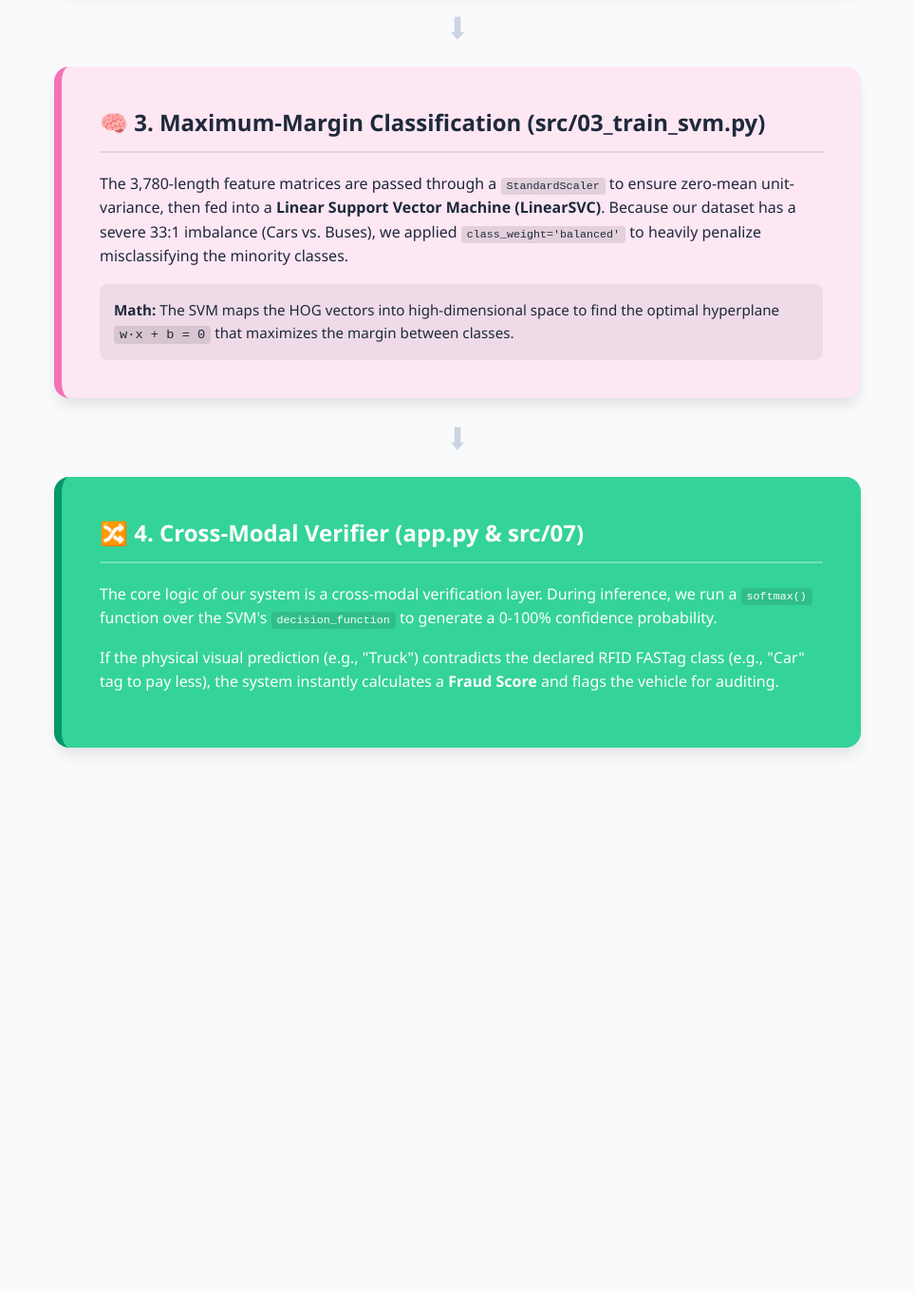
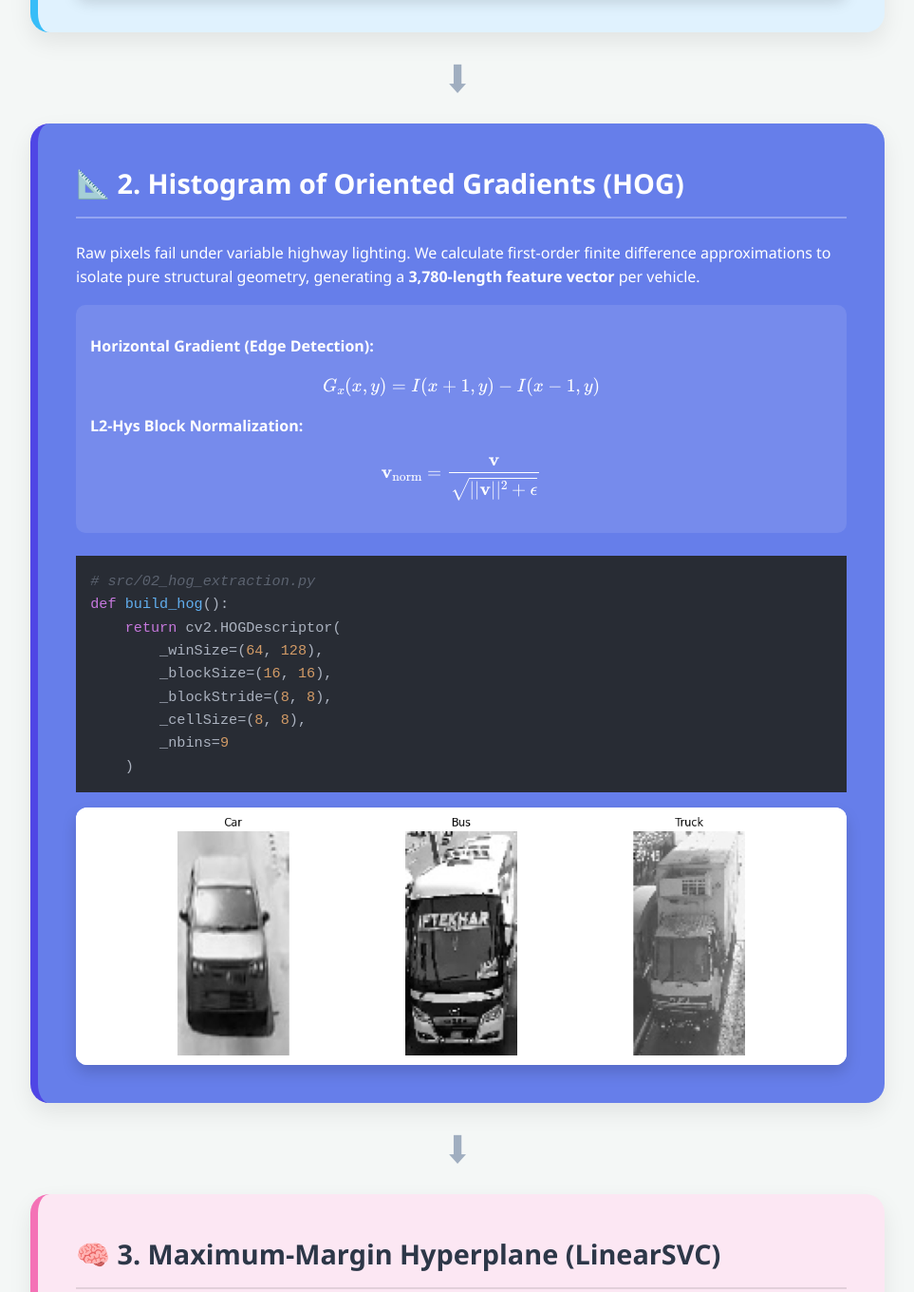
Before and after one commit to Kunal-Somani/TruthTag-Toll-Audit, a plain HTML site: page index.html in a window 1280 px wide. Shown: the part 1032-2392 px from the top of the page at 95% size, without its empty margins (158-1121 px from the left). Before the commit the page ends 1883 px from the top, so only its background shows below. Drawn offline with nearby package versions, Linux system fonts and the light colour scheme.

Commit message:
Update index.html

```diff
--- a/index.html
+++ b/index.html
@@ -4,21 +4,24 @@
     <meta charset="UTF-8">
     <meta name="viewport" content="width=device-width, initial-scale=1.0">
     <title>Cross-Modal Vehicle Verifier | B-Team</title>
+
+    <link rel="stylesheet" href="https://cdnjs.cloudflare.com/ajax/libs/highlight.js/11.7.0/styles/atom-one-dark.min.css">
+    <script src="https://cdnjs.cloudflare.com/ajax/libs/highlight.js/11.7.0/highlight.min.js"></script>
+    <script>hljs.highlightAll();</script>
+
+    <script src="https://polyfill.io/v3/polyfill.min.js?features=es6"></script>
+    <script id="MathJax-script" async src="https://cdn.jsdelivr.net/npm/mathjax@3/es5/tex-mml-chtml.js"></script>
+
     <style>
         :root {
-            --bg-light: #f8fafc; /* Very light modern background */
-            --text-dark: #1e293b;
+            --bg-light: #f4f7f6;
+            --text-dark: #2d3748;
             --text-light: #ffffff;
-
-            /* Light Pastels */
-            --light-pastel-1: #e0f2fe; /* Sky Blue */
-            --light-pastel-2: #fce7f3; /* Pink */
-
-            /* Medium-Dark Pastels */
-            --med-dark-pastel-1: #818cf8; /* Indigo */
-            --med-dark-pastel-2: #34d399; /* Emerald/Mint */
-
-            --node-shadow: 0 10px 15px -3px rgba(0, 0, 0, 0.1);
+            --light-pastel-1: #e0f2fe;
+            --light-pastel-2: #fce7f3;
+            --med-dark-pastel-1: #667eea;
+            --med-dark-pastel-2: #38b2ac;
+            --node-shadow: 0 10px 25px rgba(0, 0, 0, 0.08);
         }
 
         body {
@@ -37,120 +40,123 @@
             text-align: center;
             padding: 4rem 2rem 2rem;
             max-width: 800px;
+            animation: fadeInDown 1s ease;
         }
 
         h1 {
-            font-size: 2.8rem;
-            color: #0f172a;
+            font-size: 3rem;
+            color: #1a202c;
             margin-bottom: 0.5rem;
+            letter-spacing: -1px;
         }
 
         .subtitle {
             font-size: 1.2rem;
-            color: #475569;
-            margin-bottom: 1rem;
+            color: #718096;
+            margin-bottom: 1.5rem;
         }
 
         .badge {
-            background-color: #e2e8f0;
-            padding: 0.4rem 1rem;
+            background: linear-gradient(135deg, #667eea 0%, #764ba2 100%);
+            padding: 0.5rem 1.2rem;
             border-radius: 20px;
-            font-size: 0.9rem;
-            font-weight: 600;
-            color: #334155;
+            font-size: 0.95rem;
+            font-weight: bold;
+            color: white;
+            box-shadow: 0 4px 15px rgba(102, 126, 234, 0.4);
         }
 
         .pipeline-container {
             display: flex;
             flex-direction: column;
-            gap: 1.5rem;
+            gap: 2rem;
             width: 90%;
-            max-width: 850px;
-            padding-bottom: 4rem;
+            max-width: 900px;
+            padding-bottom: 5rem;
             margin-top: 2rem;
         }
 
         /* The Nodes */
         .node {
-            border-radius: 16px;
+            border-radius: 20px;
             padding: 2.5rem;
             box-shadow: var(--node-shadow);
-            transition: transform 0.2s ease, box-shadow 0.2s ease;
+            transition: transform 0.3s cubic-bezier(0.175, 0.885, 0.32, 1.275), box-shadow 0.3s ease;
             position: relative;
+            opacity: 0; /* For animation */
+            transform: translateY(40px); /* For animation */
+            animation: fadeUp 0.8s ease forwards;
         }
 
         .node:hover {
-            transform: translateY(-4px);
-            box-shadow: 0 20px 25px -5px rgba(0, 0, 0, 0.1);
+            transform: translateY(-8px) scale(1.01);
+            box-shadow: 0 20px 30px rgba(0, 0, 0, 0.12);
         }
+
+        /* Animation delays for sequential loading */
+        .node:nth-child(1) { animation-delay: 0.2s; background-color: var(--light-pastel-1); color: var(--text-dark); border-left: 8px solid #38bdf8; }
+        .node:nth-child(3) { animation-delay: 0.4s; background-color: var(--med-dark-pastel-1); color: var(--text-light); border-left: 8px solid #4f46e5; }
+        .node:nth-child(5) { animation-delay: 0.6s; background-color: var(--light-pastel-2); color: var(--text-dark); border-left: 8px solid #f472b6; }
+        .node:nth-child(7) { animation-delay: 0.8s; background-color: var(--med-dark-pastel-2); color: var(--text-light); border-left: 8px solid #059669; }
 
         .node h2 {
             margin-top: 0;
-            font-size: 1.5rem;
+            font-size: 1.8rem;
             display: flex;
             align-items: center;
             gap: 12px;
             border-bottom: 2px solid rgba(255,255,255,0.3);
-            padding-bottom: 10px;
+            padding-bottom: 12px;
         }
 
-        .node code {
-            background: rgba(0,0,0,0.1);
-            padding: 2px 6px;
-            border-radius: 4px;
-            font-family: monospace;
-            font-size: 0.9em;
-        }
-
-        /* Alternating Colors & Text Colors */
-
-        /* 1. Light Pastel */
-        .node:nth-child(1) {
-            background-color: var(--light-pastel-1);
-            color: var(--text-dark);
-            border-left: 8px solid #38bdf8;
-        }
-        .node:nth-child(1) h2 { border-color: rgba(0,0,0,0.1); }
-
-        /* 2. Medium-Dark Pastel */
-        .node:nth-child(3) {
-            background-color: var(--med-dark-pastel-1);
-            color: var(--text-light);
-            border-left: 8px solid #4f46e5;
-        }
-
-        /* 3. Light Pastel */
-        .node:nth-child(5) {
-            background-color: var(--light-pastel-2);
-            color: var(--text-dark);
-            border-left: 8px solid #f472b6;
-        }
-        .node:nth-child(5) h2 { border-color: rgba(0,0,0,0.1); }
-
-        /* 4. Medium-Dark Pastel */
-        .node:nth-child(7) {
-            background-color: var(--med-dark-pastel-2);
-            color: var(--text-light);
-            border-left: 8px solid #059669;
-        }
+        .node:nth-child(1) h2, .node:nth-child(5) h2 { border-color: rgba(0,0,0,0.1); }
 
         .arrow {
             text-align: center;
-            font-size: 2rem;
-            color: #cbd5e1;
-            margin: -0.5rem 0;
+            font-size: 2.5rem;
+            color: #a0aec0;
+            margin: -1rem 0;
+            animation: fadeIn 1.5s ease 1s forwards;
+            opacity: 0;
         }
 
-        .math-box {
-            background: rgba(255,255,255,0.2);
-            padding: 15px;
-            border-radius: 8px;
-            margin-top: 15px;
+        /* Images and Data Vis */
+        .vis-container {
+            margin-top: 1.5rem;
+            border-radius: 12px;
+            overflow: hidden;
+            box-shadow: 0 8px 16px rgba(0,0,0,0.15);
+            background: white;
+            text-align: center;
+        }
+
+        .vis-container img {
+            width: 100%;
+            height: auto;
+            display: block;
+        }
+
+        /* Code Blocks */
+        pre {
+            border-radius: 10px;
+            box-shadow: inset 0 2px 4px rgba(0,0,0,0.5);
+            margin-top: 1.5rem;
+        }
+        code {
+            font-family: 'Fira Code', 'Courier New', Courier, monospace;
             font-size: 0.95rem;
         }
 
-        .light-math {
-            background: rgba(0,0,0,0.05);
+        /* Keyframes */
+        @keyframes fadeUp {
+            to { opacity: 1; transform: translateY(0) scale(1); }
+        }
+        @keyframes fadeInDown {
+            from { opacity: 0; transform: translateY(-30px); }
+            to { opacity: 1; transform: translateY(0); }
+        }
+        @keyframes fadeIn {
+            to { opacity: 1; }
         }
 
     </style>
@@ -158,45 +164,80 @@
 <body>
 
     <header>
-        <h1>🚦 FASTag Fraud Detection</h1>
-        <p class="subtitle">A Cross-Modal Visual Verification System built with Classical CV</p>
-        <span class="badge">Engineered by B-Team</span>
+        <h1>🚦 FASTag Fraud Detection System</h1>
+        <p class="subtitle">A Robust Computer Vision Pipeline for Real-Time Highway Auditing</p>
+        <span class="badge">Engineered by Team B</span>
     </header>
 
     <div class="pipeline-container">
 
         <div class="node">
-            <h2>📦 1. Data Processing (src/01_explore_dataset.py)</h2>
-            <p>Our pipeline targets structural taxonomy rather than standard objects. We isolated and categorized thousands of top-down toll plaza images into three distinct classes: <code>f1 (Car)</code>, <code>f4 (Bus)</code>, and <code>f5 (Truck)</code>. Before extraction, every single ROI is forced into a standard grayscale <code>64x128</code> matrix to normalize aspect ratios.</p>
-        </div>
+            <h2>📦 1. Data Engineering & Processing</h2>
+            <p>Our pipeline targets structural taxonomy. We isolated top-down toll plaza images into three specific commercial classes: <b>Car (f1)</b>, <b>Bus (f4)</b>, and <b>Truck (f5)</b>. To standardize inputs for classical CV, every ROI is converted to a grayscale <code>64x128</code> matrix.</p>
 
-        <div class="arrow">⬇</div>
-
-        <div class="node">
-            <h2>📐 2. Structural Fingerprinting (src/02_hog_extraction.py)</h2>
-            <p>Raw pixels are highly susceptible to lighting variance and color noise. We utilize <strong>Histogram of Oriented Gradients (HOG)</strong> to calculate first-order finite difference approximations (Gx, Gy) of the image derivative.</p>
-            <div class="math-box">
-                <strong>Parameters:</strong> 9 orientation bins, 8x8 pixels per cell, and 16x16 block normalization (L2-Hys). <br>
-                <strong>Result:</strong> Each vehicle is compressed into a robust, 3,780-length 1D mathematical feature vector representing pure shape and edge geometry.
+            <div class="vis-container">
+                <img src="exploration/class_distribution.png" alt="Class Distribution Data">
             </div>
         </div>
 
         <div class="arrow">⬇</div>
 
         <div class="node">
-            <h2>🧠 3. Maximum-Margin Classification (src/03_train_svm.py)</h2>
-            <p>The 3,780-length feature matrices are passed through a <code>StandardScaler</code> to ensure zero-mean unit-variance, then fed into a <strong>Linear Support Vector Machine (LinearSVC)</strong>. Because our dataset has a severe 33:1 imbalance (Cars vs. Buses), we applied <code>class_weight='balanced'</code> to heavily penalize misclassifying the minority classes.</p>
-            <div class="math-box light-math">
-                <strong>Math:</strong> The SVM maps the HOG vectors into high-dimensional space to find the optimal hyperplane <code>w·x + b = 0</code> that maximizes the margin between classes.
+            <h2>📐 2. Histogram of Oriented Gradients (HOG)</h2>
+            <p>Raw pixels fail under variable highway lighting. We calculate first-order finite difference approximations to isolate pure structural geometry, generating a <b>3,780-length feature vector</b> per vehicle.</p>
+
+            <div style="background: rgba(255,255,255,0.1); padding: 15px; border-radius: 10px; margin: 15px 0;">
+                <p><strong>Horizontal Gradient (Edge Detection):</strong></p>
+                $$G_x(x,y) = I(x+1, y) - I(x-1, y)$$
+                <p><strong>L2-Hys Block Normalization:</strong></p>
+                $$\mathbf{v}_{\text{norm}} = \frac{\mathbf{v}}{\sqrt{||\mathbf{v}||^2 + \epsilon}}$$
+            </div>
+
+            <pre><code class="language-python"># src/02_hog_extraction.py
+def build_hog():
+    return cv2.HOGDescriptor(
+        _winSize=(64, 128),
+        _blockSize=(16, 16),
+        _blockStride=(8, 8),
+        _cellSize=(8, 8),
+        _nbins=9
+    )</code></pre>
+
+            <div class="vis-container" style="margin-top: 1rem;">
+                <img src="metrics/hog_visualization.png" alt="HOG Visualization">
             </div>
         </div>
 
         <div class="arrow">⬇</div>
 
         <div class="node">
-            <h2>🔀 4. Cross-Modal Verifier (app.py & src/07)</h2>
-            <p>The core logic of our system is a cross-modal verification layer. During inference, we run a <code>softmax()</code> function over the SVM's <code>decision_function</code> to generate a 0-100% confidence probability.</p>
-            <p>If the physical visual prediction (e.g., "Truck") contradicts the declared RFID FASTag class (e.g., "Car" tag to pay less), the system instantly calculates a <strong>Fraud Score</strong> and flags the vehicle for auditing.</p>
+            <h2>🧠 3. Maximum-Margin Hyperplane (LinearSVC)</h2>
+            <p>High-dimensional HOG arrays are normalized via <code>StandardScaler</code> and classified using a Support Vector Machine. To combat the severe class imbalance (Cars vs. Heavy Vehicles), we implemented inverse frequency class weighting.</p>
+
+            <div style="background: rgba(0,0,0,0.05); padding: 15px; border-radius: 10px; margin: 15px 0;">
+                <p><strong>Optimization Objective (Max Margin):</strong></p>
+                $$\min_{\mathbf{w}, b} \frac{1}{2} ||\mathbf{w}||^2 \quad \text{s.t.} \quad y_i(\mathbf{w} \cdot \mathbf{x}_i + b) \geq 1$$
+            </div>
+
+            <pre><code class="language-python"># src/03_train_svm.py
+clf = LinearSVC(
+    C=1.0,
+    class_weight='balanced', # Crucial for 33:1 imbalance
+    max_iter=5000,
+    random_state=42
+)
+clf.fit(X_train_sc, y_train)</code></pre>
+        </div>
+
+        <div class="arrow">⬇</div>
+
+        <div class="node">
+            <h2>🔀 4. Cross-Modal Verifier & Results</h2>
+            <p>During inference, our <code>07_cross_modal_verifier.py</code> runs a softmax over the SVM's decision boundaries. If the visual prediction contradicts the declared RFID FASTag class, a <b>Fraud Score</b> is generated. Evaluated against 1,510 strictly unseen test images, the model proved highly effective at catching heavy vehicle fraud.</p>
+
+            <div class="vis-container" style="margin-top: 1.5rem;">
+                <img src="metrics/test_confusion_matrix.png" alt="Test Set Confusion Matrix">
+            </div>
         </div>
 
     </div>
```
